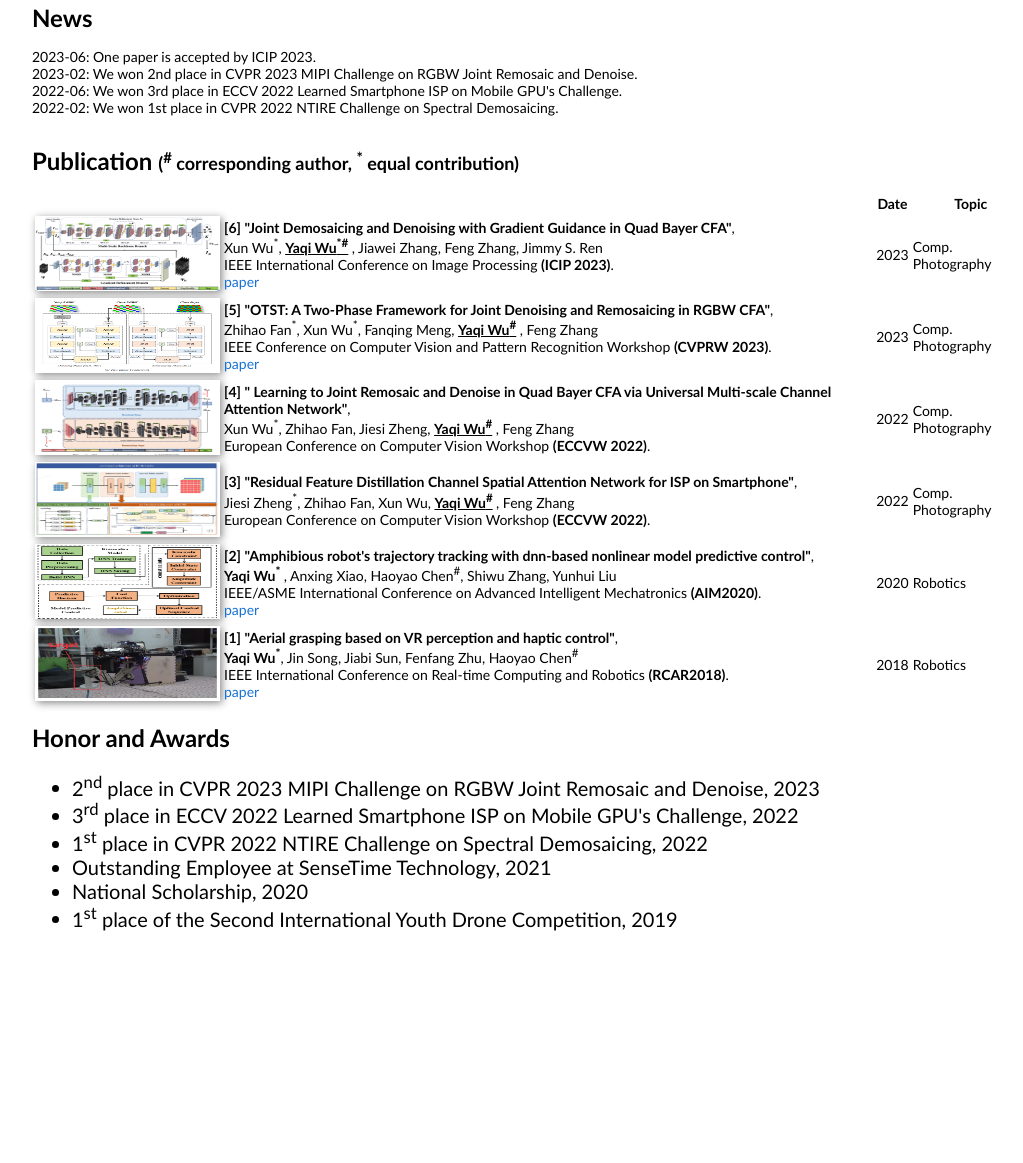
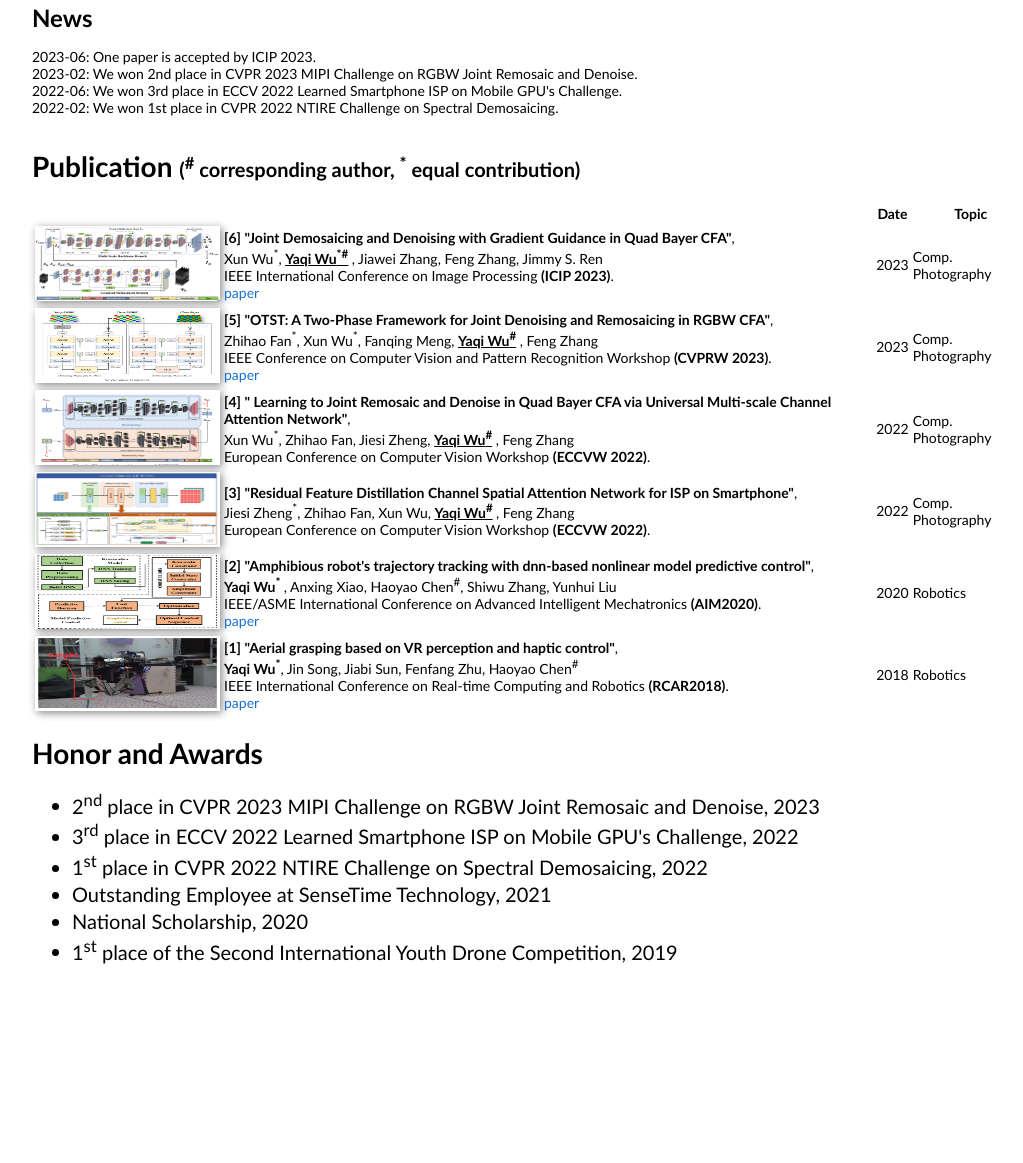
Before and after one commit to wuyaqi16/wuyaqi.github.io, a plain HTML site: page index.html in a window 1280 px wide. Shown: the part 308-1471 px from the top of the page, without its empty margins (108-1131 px from the left). Drawn offline with Linux system fonts and the light colour scheme.

Commit message:
change honor

```diff
--- a/index.html
+++ b/index.html
@@ -79,8 +79,8 @@
                         <table id="example" class="display" style="width:1000px;height:247px;border:0">
                             <!-- <h1 style="font-size: 24px; font-weight: bold;">Publication (<span style="font-size: 18px;">corresponding author</span>)</h1>
                             <h1 style="font-size: 24px; font-weight: bold;">Publication (<strong><sup>#</sup></strong> corresponding author, <strong>*</strong> equal contribution) </h1> -->
-                            <h1 style="font-size: 24px; font-weight: bold;">Publication
-                                <span style="font-size: 18px;"> (<sup>#</sup> corresponding author, <sup>*</sup> equal contribution)</span>
+                            <h1 style="font-size: 28px; font-weight: bold;">Publication
+                                <span style="font-size: 20px;"> (<sup>#</sup> corresponding author, <sup>*</sup> equal contribution)</span>
                             </h1>
 
                             <thead>
@@ -158,15 +158,15 @@
                             =============Honor and Awards==============
                             ====================================== -->
                         <table id="example" class="display" style="width:1000px;height:400px;border:0px">
-                            <h1 style="font-size: 24px; font-weight: bold;">Honor and Awards </h1>
+                            <h1 style="font-size: 28px; font-weight: bold;">Honor and Awards </h1>
 
                             <ul style="font-size: 20px;">
-                                <li> 2<sup>nd</sup> place in CVPR 2023 MIPI Challenge on RGBW Joint Remosaic and Denoise, 2023 </li>
-                                <li> 3<sup>rd</sup> place in ECCV 2022 Learned Smartphone ISP on Mobile GPU's Challenge, 2022 </li>
-                                <li> 1<sup>st</sup> place in CVPR 2022 NTIRE Challenge on Spectral Demosaicing, 2022 </li>
-                                <li> Outstanding Employee at SenseTime Technology, 2021</li>
-                                <li> National Scholarship, 2020</li>
-                                <li> 1<sup>st</sup> place of the Second International Youth Drone Competition, 2019</li>
+                                <li style="margin-bottom: 3px;"> 2<sup>nd</sup> place in CVPR 2023 MIPI Challenge on RGBW Joint Remosaic and Denoise, 2023 </li>
+                                <li style="margin-bottom: 3px;"> 3<sup>rd</sup> place in ECCV 2022 Learned Smartphone ISP on Mobile GPU's Challenge, 2022 </li>
+                                <li style="margin-bottom: 3px;"> 1<sup>st</sup> place in CVPR 2022 NTIRE Challenge on Spectral Demosaicing, 2022 </li>
+                                <li style="margin-bottom: 3px;"> Outstanding Employee at SenseTime Technology, 2021</li>
+                                <li style="margin-bottom: 3px;"> National Scholarship, 2020</li>
+                                <li style="margin-bottom: 3px;"> 1<sup>st</sup> place of the Second International Youth Drone Competition, 2019</li>
                             </ul>
 
                         </table>
```
